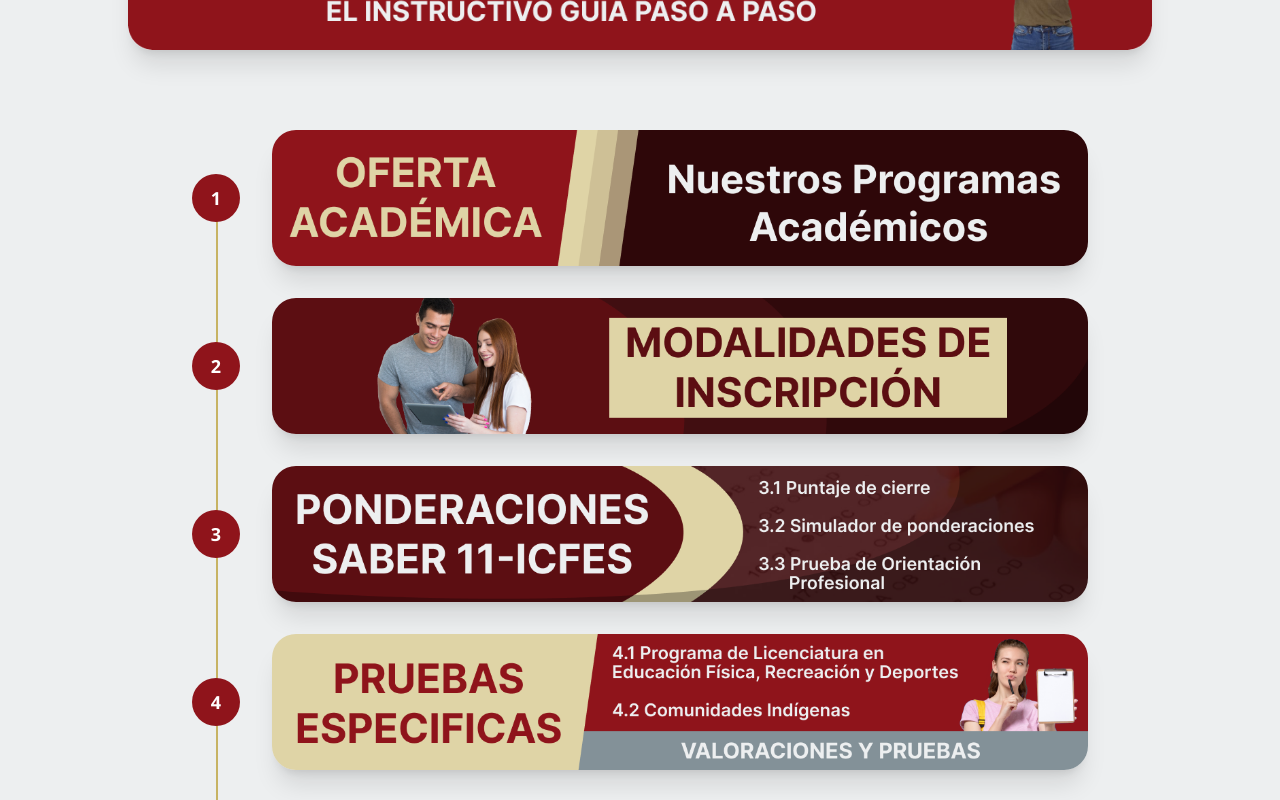
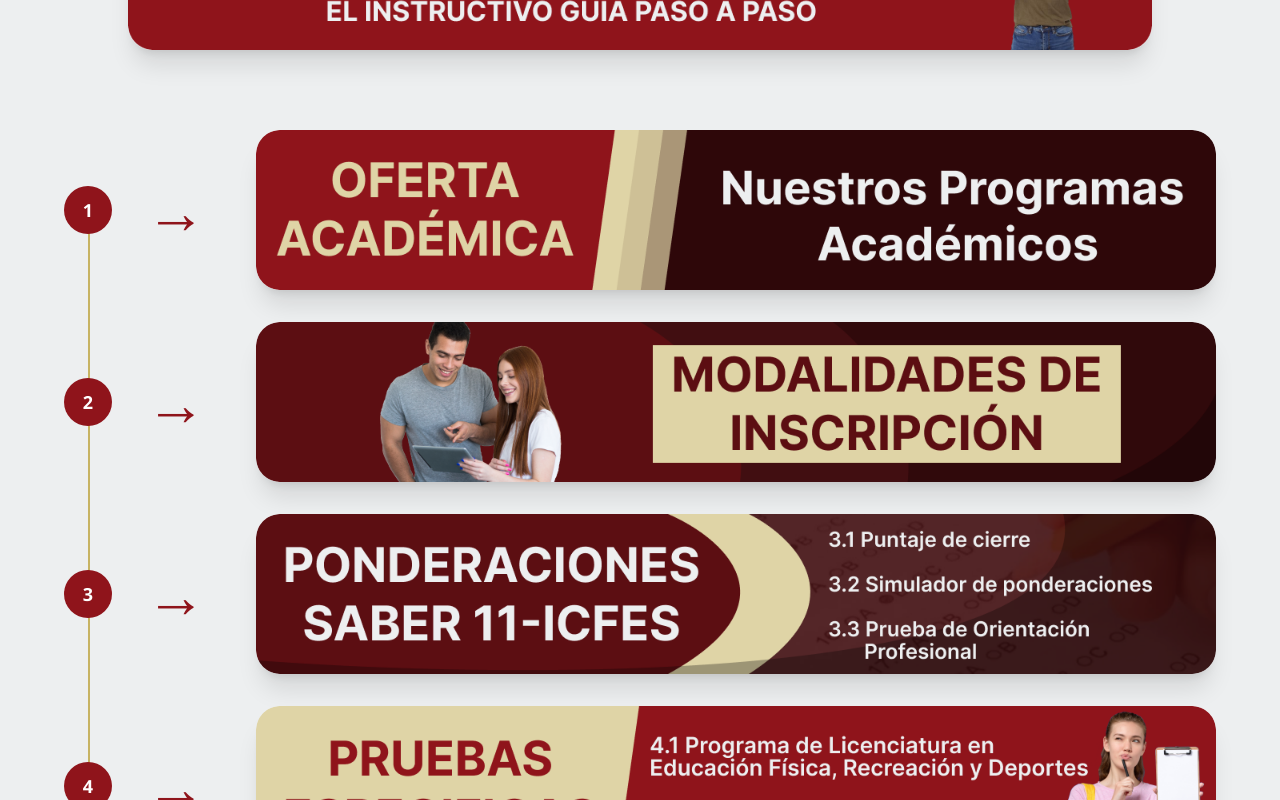
Before and after one commit to Calnico/instructivo-admisiones, an Angular app: page / in a window 1280 px wide. Shown: the part 680-1480 px from the top of the page. Built offline with nearby package versions, Linux system fonts and the light colour scheme.

Commit message:
agregue flechas hacia los banners

```diff
--- a/src/app/app.html
+++ b/src/app/app.html
@@ -56,22 +56,32 @@
 
 <!-- Pasos de matrícula -->
 <main class="container mx-auto px-4 py-12">
-  <div class="max-w-4xl mx-auto">
+  <div class="max-w-6xl mx-auto">
     <div class="relative">
       <div *ngFor="let step of steps; let isLast = last; let isFirst = first" class="relative">
         <!-- Línea vertical conectora para cada paso (excepto el último) -->
         <div *ngIf="!isLast" class="absolute left-6 w-0.5 bg-usco-ocre-dark"
-             style="top: 48px; height: calc(100% + 32px);"></div>
+             [ngClass]="{'hidden md:block': true}"
+             [ngStyle]="isFirst ? {top: '62px', height: 'calc(100% + 18px)'} : {top: '48px', height: 'calc(100% + 48px)'}">
+        </div>
+        <!-- Línea para móvil -->
+        <div *ngIf="!isLast" class="absolute left-6 w-0.5 bg-usco-ocre-dark block md:hidden"
+             [ngStyle]="isFirst ? {top: '48px', height: 'calc(100% + 32px)'} : {top: '48px', height: 'calc(100% + 32px)'}">
+        </div>
         <!-- Estructura uniforme para todos los pasos -->
         <div class="flex items-center mb-8">
           <!-- Número fuera del banner -->
-          <div class="w-12 h-12 text-white rounded-full flex items-center justify-center font-bold text-lg mr-8 flex-shrink-0 relative z-10 bg-usco-vino">
+          <div class="w-12 h-12 text-white rounded-full flex items-center justify-center font-bold text-lg mr-8 md:mr-12 flex-shrink-0 relative z-10 bg-usco-vino">
             {{ step.number }}
           </div>
 
+          <!-- Flecha - solo en desktop -->
+          <div class="hidden md:flex text-usco-vino text-6xl mr-16 flex-shrink-0 w-8 items-center justify-center">
+            →
+          </div>
+
           <!-- Banner para todos los pasos con imagen -->
-          <div class="rounded-3xl shadow-xl cursor-pointer transform transition-all duration-300 hover:scale-105 hover:shadow-2xl"
-            style="width: calc(100% - 80px);"
+          <div class="rounded-3xl shadow-xl cursor-pointer transform transition-all duration-300 hover:scale-105 hover:shadow-2xl flex-1"
             (click)="showDialog(step)"
           >
             <img
```
Also changed, not shown: public/images/paso-4.png.
